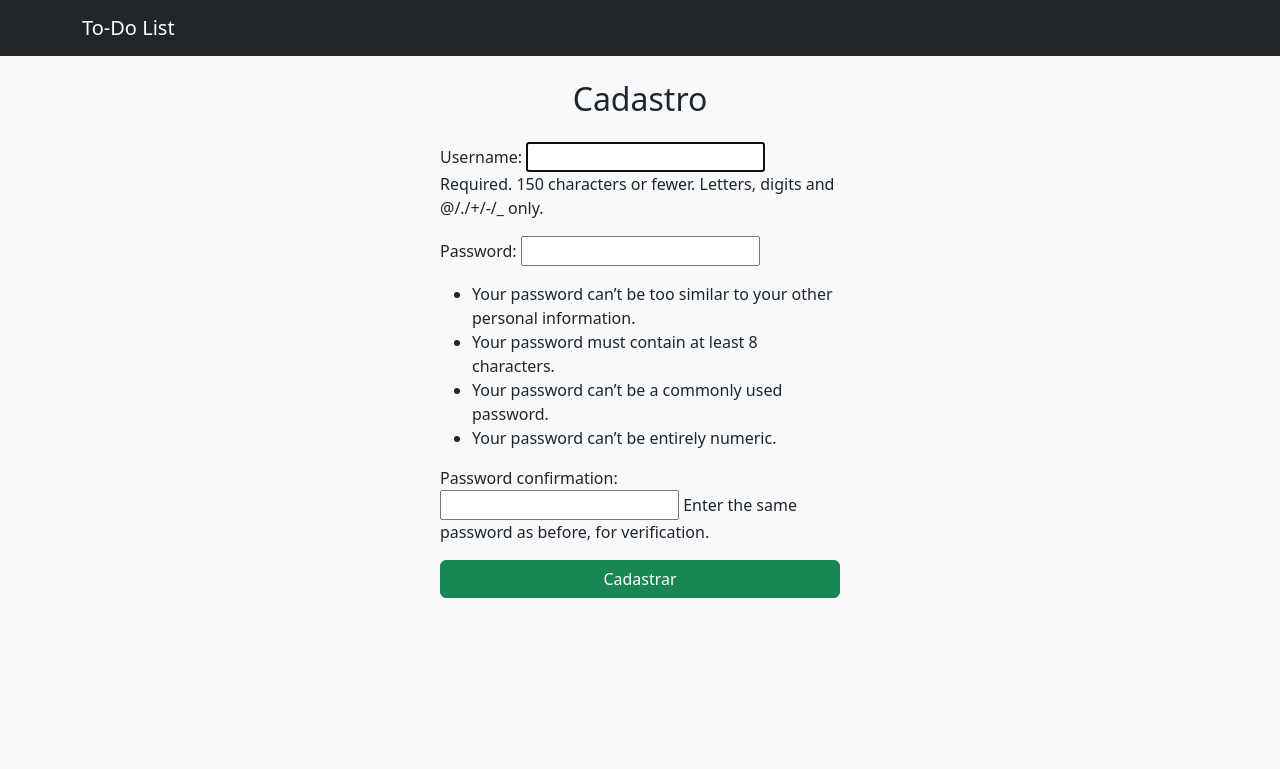
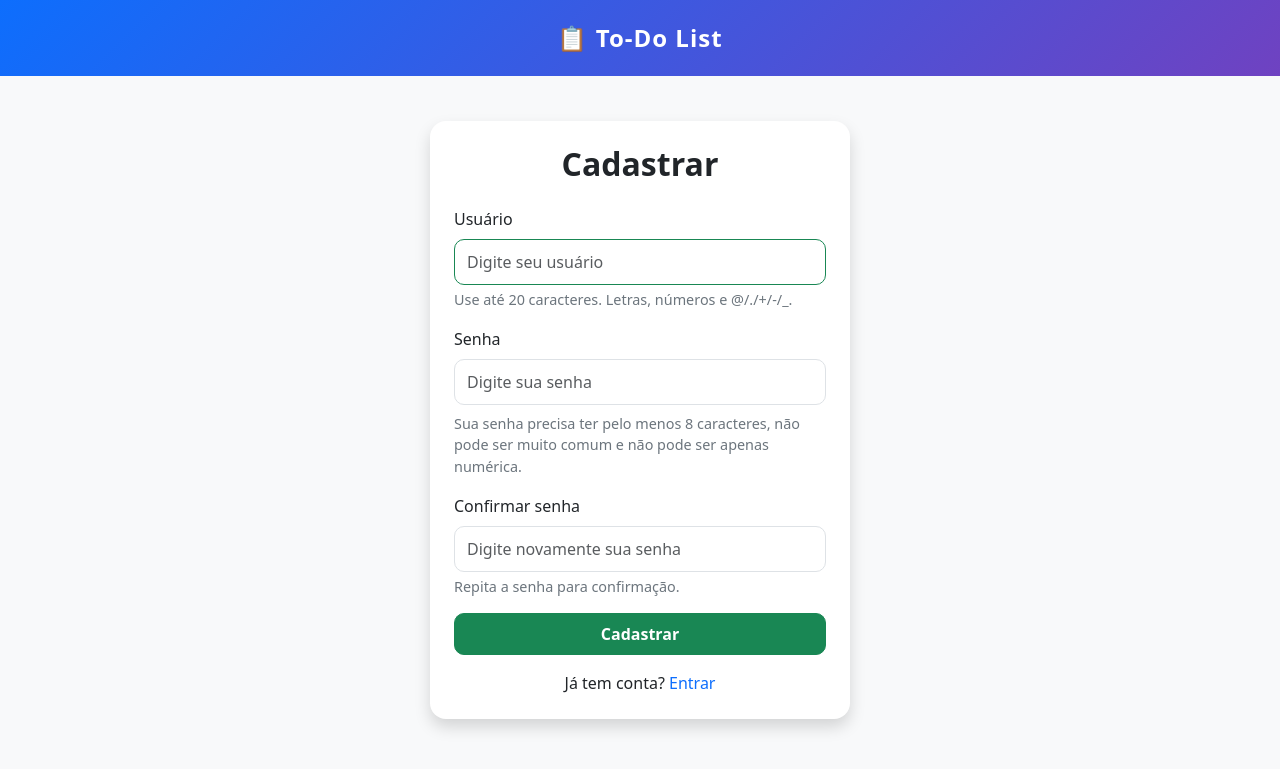
Before and after one commit to HelioASjunior/To_Do_List-django, a Django app: page /signup/ in a window 1280 px wide. Shown: the top 769 px of the page. Run offline with Django 5.2, Linux system fonts and the light colour scheme.

Commit message:
Avanço no visual to-do-list com css e html

```diff
--- a/config/settings.py
+++ b/config/settings.py
@@ -116,6 +116,9 @@ USE_TZ = True
 # https://docs.djangoproject.com/en/6.0/howto/static-files/
 
 STATIC_URL = 'static/'
+STATICFILES_DIRS = [
+    BASE_DIR / "static",
+]
 
 LOGIN_URL = '/login/'
 LOGIN_REDIRECT_URL = '/'
--- /dev/null
+++ b/static/css/style.css
@@ -0,0 +1,57 @@
+/* Navbar */
+.navbar {
+    padding: 15px 0;
+}
+
+/* Título central */
+.navbar-brand {
+    font-weight: bold;
+    font-size: 22px;
+    letter-spacing: 1px;
+}
+
+/* Botão sair */
+.btn-danger {
+    border-radius: 8px;
+    padding: 5px 12px;
+}
+
+.navbar {
+    background: linear-gradient(135deg, #0d6efd, #6f42c1);
+}
+
+.navbar-brand {
+    font-size: 24px;
+    font-weight: 700;
+}
+
+.btn-danger {
+    border-radius: 10px;
+}
+
+body {
+    background-color: #f4f6f8;
+}
+
+.card {
+    border: none;
+}
+
+.form-control {
+    border-radius: 10px;
+    padding: 10px 12px;
+}
+
+.form-control:focus {
+    box-shadow: none;
+    border-color: #198754;
+}
+
+.btn-success {
+    border-radius: 10px;
+}
+
+.form-text {
+    font-size: 0.9rem;
+    color: #6c757d;
+}
--- /dev/null
+++ b/tasks/forms.py
@@ -0,0 +1,36 @@
+from django.contrib.auth.forms import UserCreationForm
+from django.contrib.auth.models import User
+from django import forms
+
+
+class CustomUserCreationForm(UserCreationForm):
+    username = forms.CharField(
+        label="Usuário",
+        widget=forms.TextInput(attrs={
+            'class': 'form-control',
+            'placeholder': 'Digite seu usuário'
+        }),
+        help_text="Use até 20 caracteres. Letras, números e @/./+/-/_."
+    )
+
+    password1 = forms.CharField(
+        label="Senha",
+        widget=forms.PasswordInput(attrs={
+            'class': 'form-control',
+            'placeholder': 'Digite sua senha'
+        }),
+        help_text=""
+    )
+
+    password2 = forms.CharField(
+        label="Confirmar senha",
+        widget=forms.PasswordInput(attrs={
+            'class': 'form-control',
+            'placeholder': 'Digite novamente sua senha'
+        }),
+        help_text=""
+    )
+
+    class Meta:
+        model = User
+        fields = ["username", "password1", "password2"]
--- a/tasks/templates/base.html
+++ b/tasks/templates/base.html
@@ -1,3 +1,5 @@
+{% load static %}
+
 <!DOCTYPE html>
 <html>
 <head>
@@ -5,20 +7,31 @@
 
     <!-- Bootstrap -->
     <link href="https://cdn.jsdelivr.net/npm/bootstrap@5.3.0/dist/css/bootstrap.min.css" rel="stylesheet">
+    <!--CSS -->
+    <link rel="stylesheet" href="{% static 'css/style.css' %}">
+
 </head>
 
 <body class="bg-light">
 
 <nav class="navbar navbar-dark bg-dark">
-    <div class="container">
-        <span class="navbar-brand">To-Do List</span>
+    <div class="container position-relative">
 
+        <!-- Botão fica à direita -->
         {% if user.is_authenticated %}
-            <form action="{% url 'logout' %}" method="POST" style="display:inline;">
-    {% csrf_token %}
-    <button type="submit" class="btn btn-danger btn-sm">Sair</button>
-</form>
+        <div class="position-absolute end-0">
+            <form action="{% url 'logout' %}" method="POST">
+                {% csrf_token %}
+                <button type="submit" class="btn btn-danger btn-sm">Sair</button>
+            </form>
+        </div>
         {% endif %}
+
+        <!-- Título centralizado -->
+        <span class="navbar-brand mx-auto fw-bold fs-4">
+    📋 To-Do List
+</span>
+
     </div>
 </nav>
 
--- a/tasks/templates/registration/signup.html
+++ b/tasks/templates/registration/signup.html
@@ -2,15 +2,71 @@
 
 {% block content %}
 
-<div style="max-width:400px; margin:auto;">
-    <h2 class="mb-4 text-center">Cadastro</h2>
+<div class="d-flex justify-content-center align-items-center" style="min-height: 80vh;">
+    <div class="card shadow p-4" style="width: 100%; max-width: 420px; border-radius: 16px;">
+        <h2 class="text-center mb-4 fw-bold">Cadastrar</h2>
 
-    <form method="POST">
-        {% csrf_token %}
-        {{ form.as_p }}
-        <button class="btn btn-success w-100">Cadastrar</button>
-    </form>
+        <form method="POST">
+            {% csrf_token %}
 
+            <div class="mb-3">
+                <label for="{{ form.username.id_for_label }}" class="form-label">
+                    {{ form.username.label }}
+                </label>
+                {{ form.username }}
+                {% if form.username.help_text %}
+                    <div class="form-text">{{ form.username.help_text }}</div>
+                {% endif %}
+                {% for error in form.username.errors %}
+                    <div class="text-danger small mt-1">{{ error }}</div>
+                {% endfor %}
+            </div>
+
+            <div class="mb-3">
+                <label for="{{ form.password1.id_for_label }}" class="form-label">
+                    {{ form.password1.label }}
+                </label>
+                {{ form.password1 }}
+
+                <div class="form-text mt-2">
+                    Sua senha precisa ter pelo menos 8 caracteres, não pode ser muito comum
+                    e não pode ser apenas numérica.
+                </div>
+
+                {% for error in form.password1.errors %}
+                    <div class="text-danger small mt-1">{{ error }}</div>
+                {% endfor %}
+            </div>
+
+            <div class="mb-3">
+                <label for="{{ form.password2.id_for_label }}" class="form-label">
+                    {{ form.password2.label }}
+                </label>
+                {{ form.password2 }}
+                <div class="form-text">Repita a senha para confirmação.</div>
+                {% for error in form.password2.errors %}
+                    <div class="text-danger small mt-1">{{ error }}</div>
+                {% endfor %}
+            </div>
+
+            {% if form.non_field_errors %}
+                <div class="alert alert-danger py-2">
+                    {% for error in form.non_field_errors %}
+                        <div>{{ error }}</div>
+                    {% endfor %}
+                </div>
+            {% endif %}
+
+            <button type="submit" class="btn btn-success w-100 py-2 fw-semibold">
+                Cadastrar
+            </button>
+        </form>
+
+        <p class="text-center mt-3 mb-0">
+            Já tem conta?
+            <a href="{% url 'login' %}" class="text-decoration-none">Entrar</a>
+        </p>
+    </div>
 </div>
 
 {% endblock %}
--- a/tasks/views.py
+++ b/tasks/views.py
@@ -2,20 +2,21 @@ from django.shortcuts import render, redirect
 from .models import Task
 from django.contrib.auth.decorators import login_required
 from django.contrib.auth import login
-from django.contrib.auth.forms import UserCreationForm
-# Create your views here.
+from .forms import CustomUserCreationForm
+
 
 def signup(request):
     if request.method == 'POST':
-        form = UserCreationForm(request.POST)
+        form = CustomUserCreationForm(request.POST)
         if form.is_valid():
             user = form.save()
-            login(request, user)  # já loga automaticamente
+            login(request, user)
             return redirect('task_list')
     else:
-        form = UserCreationForm()
+        form = CustomUserCreationForm()
 
     return render(request, 'registration/signup.html', {'form': form})
+
 
 @login_required
 def toggle_task(request, id):
@@ -24,11 +25,13 @@ def toggle_task(request, id):
     task.save()
     return redirect('task_list')
 
+
 @login_required
 def delete_task(request, id):
     task = Task.objects.get(id=id)
     task.delete()
     return redirect('task_list')
+
 
 @login_required
 def task_list(request):
```
Also changed, not shown: tasks/templates/registration/login.html (+28 -10 lines), db.sqlite3.
